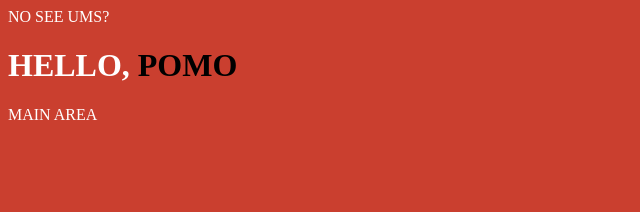
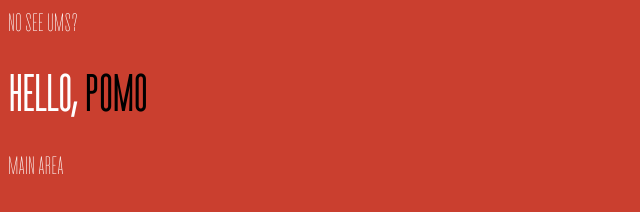
Before and after one commit to jm3/pomo, a website built with Parcel: page index.html in a window 1280 px wide. Shown: the whole page, without its empty margins (0-640 px from the left). Built offline with nearby package versions, Linux system fonts and the light colour scheme.

Commit message:
apply fonts

```diff
--- a/assets/base.scss
+++ b/assets/base.scss
@@ -1,8 +1,21 @@
-* {
+@import "./fonts.css";
+
+body {
   background-color: hsl(6, 62%, 49%);
   color: white;
   text-transform: uppercase;
+  font-family: "cactus-light";
+
+  /* just testing that scss is pre-processing */
   .nested {
     color: black;
   }
 }
+
+:root {
+  font-size: 22px;
+}
+
+h1 {
+  font-size: 2rem;
+}
--- a/assets/fonts.css
+++ b/assets/fonts.css
@@ -1,15 +1,15 @@
 @font-face {
   font-family: 'cactus-light';
-  src: url('cactus-light.woff2') format('woff2'),
-       url('cactus-light.woff') format('woff');
+  src: url('/assets/fonts/cactus-light.woff2') format('woff2'),
+       url('/assets/fonts/cactus-light.woff') format('woff');
   font-weight: normal;
   font-style: normal;
 }
 
 @font-face {
   font-family: 'cactus-medium';
-  src: url('cactus-medium.woff2') format('woff2'),
-       url('cactus-medium.woff') format('woff');
+  src: url('/assets/fonts/cactus-medium.woff2') format('woff2'),
+       url('/assets/fonts/cactus-medium.woff') format('woff');
   font-weight: normal;
   font-style: normal;
 }
```
